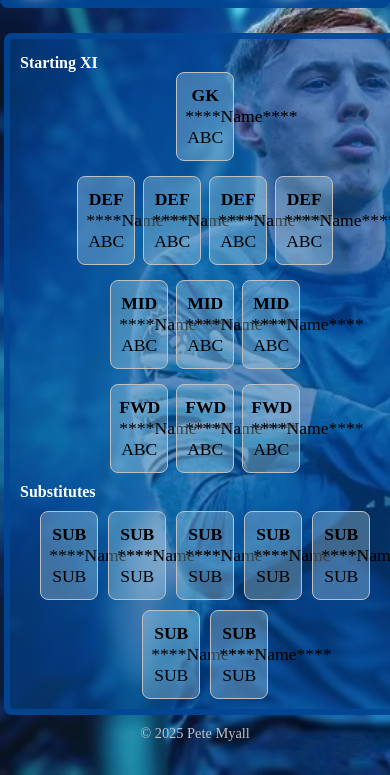
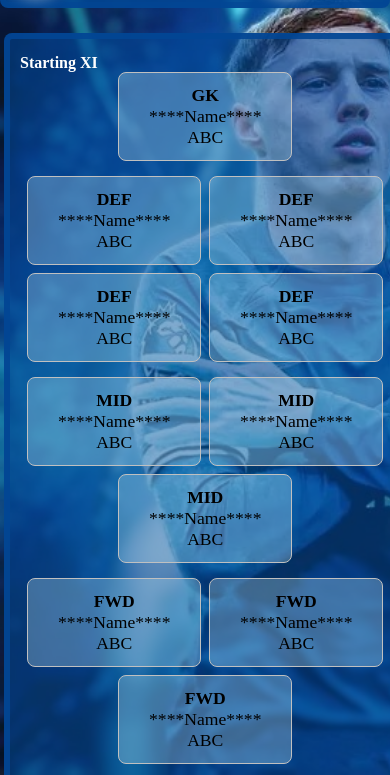
Before and after one commit to petemyall/cole-comforts, a plain HTML site: page index.html in a window 390 px wide. Shown: the part 69-844 px from the top of the page. Drawn offline with Linux system fonts and the light colour scheme.

Commit message:
Update style.css

```diff
--- a/style.css
+++ b/style.css
@@ -127,7 +127,7 @@ footer {
   .player {
     font-size: 1.1rem;
     padding: 12px 8px;
-    max-width: 40px;
+    max-width: 40vw;
     flex: 1 1 100px;
     text-align: center;
   }
```
